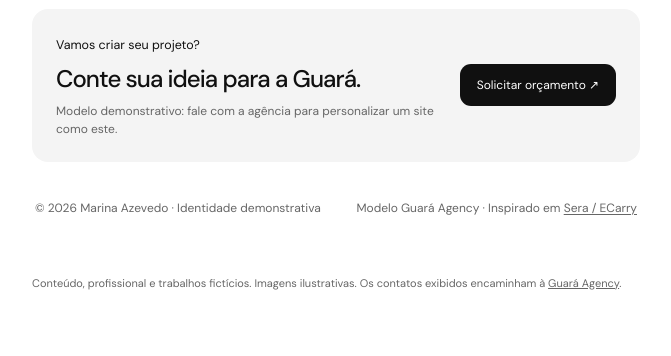
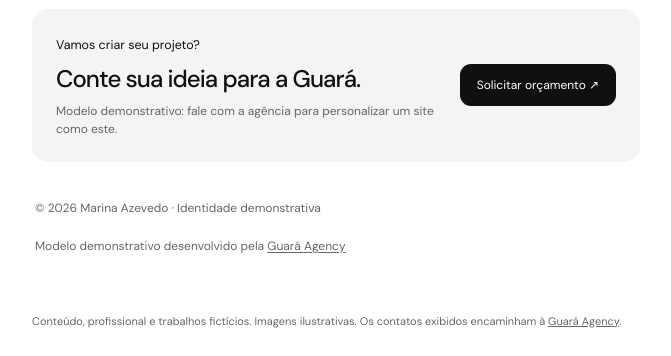
Before and after one commit to guaraagency-julio/modelo-portifolio-2, a plain HTML site: page index.html in a window 1280 px wide. Shown: the part 2891-3247 px from the top of the page, without its empty margins (608-1279 px from the left). Before the commit the page ends 3209 px from the top, so only its background shows below. Drawn offline with Linux system fonts and the light colour scheme.

Commit message:
Corrigir créditos e dados demonstrativos

```diff
--- a/index.html
+++ b/index.html
@@ -62,7 +62,7 @@
 <div class="section-head"><h2>Eventos &nbsp; ↓</h2><a href="#/eventos">Ver todos</a></div><div class="story-list" id="home-events"></div>
 <div class="section-head"><h2>Galeria de fotografias &nbsp; ↓</h2><a href="#/screensaver">Abrir tela cheia ↗</a></div><div class="mini-grid" id="photo-samples"></div>
 <div class="home-cta"><div><small>Vamos criar seu projeto?</small><h2>Conte sua ideia para a Guará.</h2><p>Modelo demonstrativo: fale com a agência para personalizar um site como este.</p></div><a id="final-whatsapp" href="" target="_blank" rel="noopener noreferrer">Solicitar orçamento ↗</a></div>
-<footer class="footer"><span>© <span id="year"></span> Marina Azevedo · Identidade demonstrativa</span><span>Modelo Guará Agency · Inspirado em <a href="https://github.com/ECarry/photography-website" target="_blank" rel="noopener noreferrer">Sera / ECarry</a></span></footer>
+<footer class="footer"><span>© <span id="year"></span> Marina Azevedo · Identidade demonstrativa</span><span>Modelo demonstrativo desenvolvido pela <a href="https://guaraagency.com.br/" target="_blank" rel="noopener noreferrer">Guará Agency</a></span></footer>
 <p class="demo-disclaimer">Conteúdo, profissional e trabalhos fictícios. Imagens ilustrativas. Os contatos exibidos encaminham à <a href="https://www.guaraagency.com.br/" target="_blank" rel="noopener noreferrer">Guará Agency</a>.</p>
 </div></div>
 <main class="page" id="page" tabindex="-1"></main>
```
